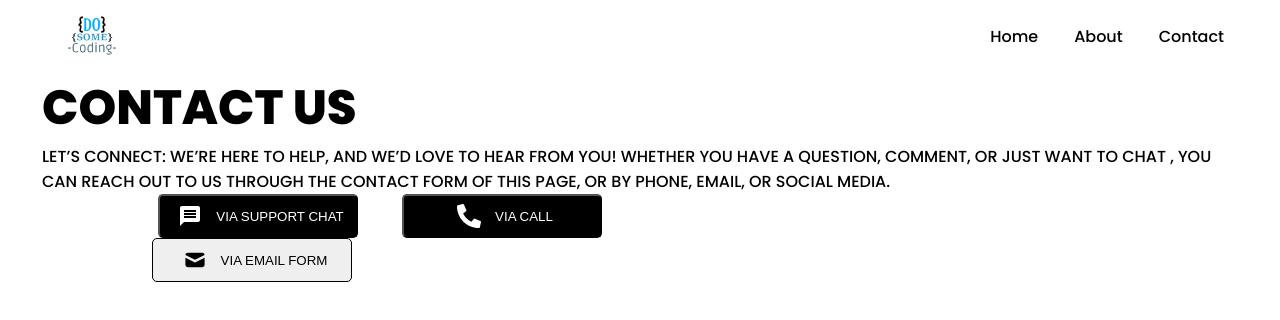
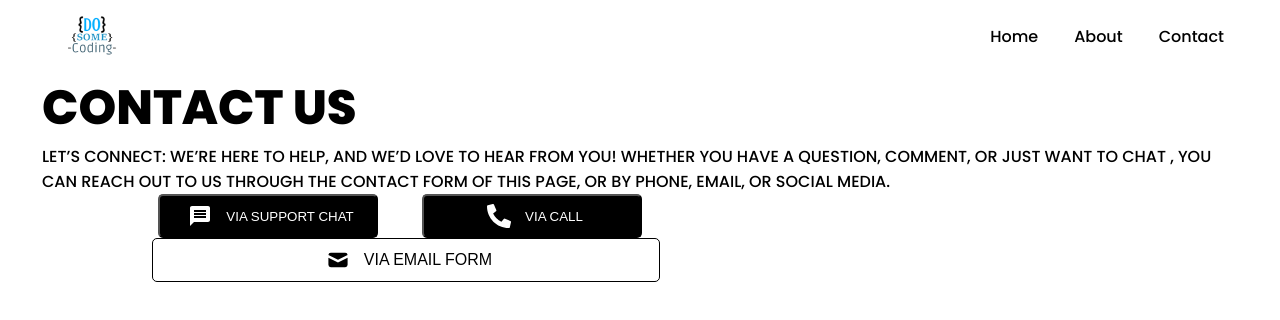
Before and after one commit to Trickster442/Basic, a React (Create React App) app: page / in a window 1280 px wide. Shown: the top 320 px of the page. Built offline with nearby package versions, Linux system fonts and the light colour scheme.

Commit message:
css change

```diff
--- a/src/ContactUs/Components/Button/ButtonComp.module.css
+++ b/src/ContactUs/Components/Button/ButtonComp.module.css
@@ -2,7 +2,7 @@
     padding: 18px 10px;
     background-color: black;
     color: white;
-    min-width: 200px;
+    min-width: 220px;
     border-radius: 5px;
     display: flex;
     align-items: center;
@@ -15,11 +15,14 @@
     padding: 18px 10px;
     border: 1px solid black;
     color: black;
-    min-width: 200px;
+    min-width: 220px;
     border-radius: 5px;
     display: flex;
     align-items: center;
     gap: 8px;
     height: 44px;
     justify-content: center;
+    font-size: 16px;
+    background-color: white;
+    width: 100%;
 }
--- a/src/ContactUs/Components/Main/ContactForm/App.css
+++ b/src/ContactUs/Components/Main/ContactForm/App.css
@@ -8,3 +8,8 @@
     display: flex;
     gap: 32px;
 }
+
+.contactForm{
+    display: flex;
+    flex-direction: column;
+}
```
